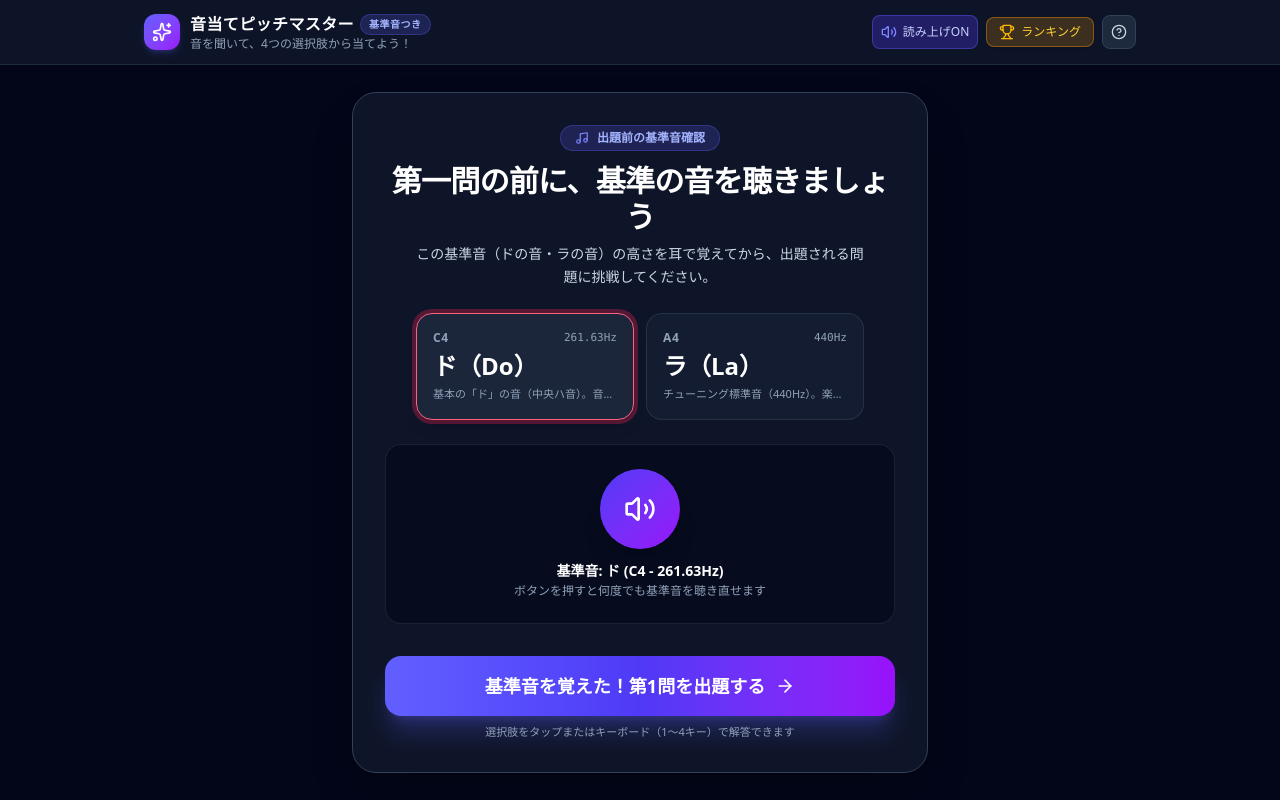
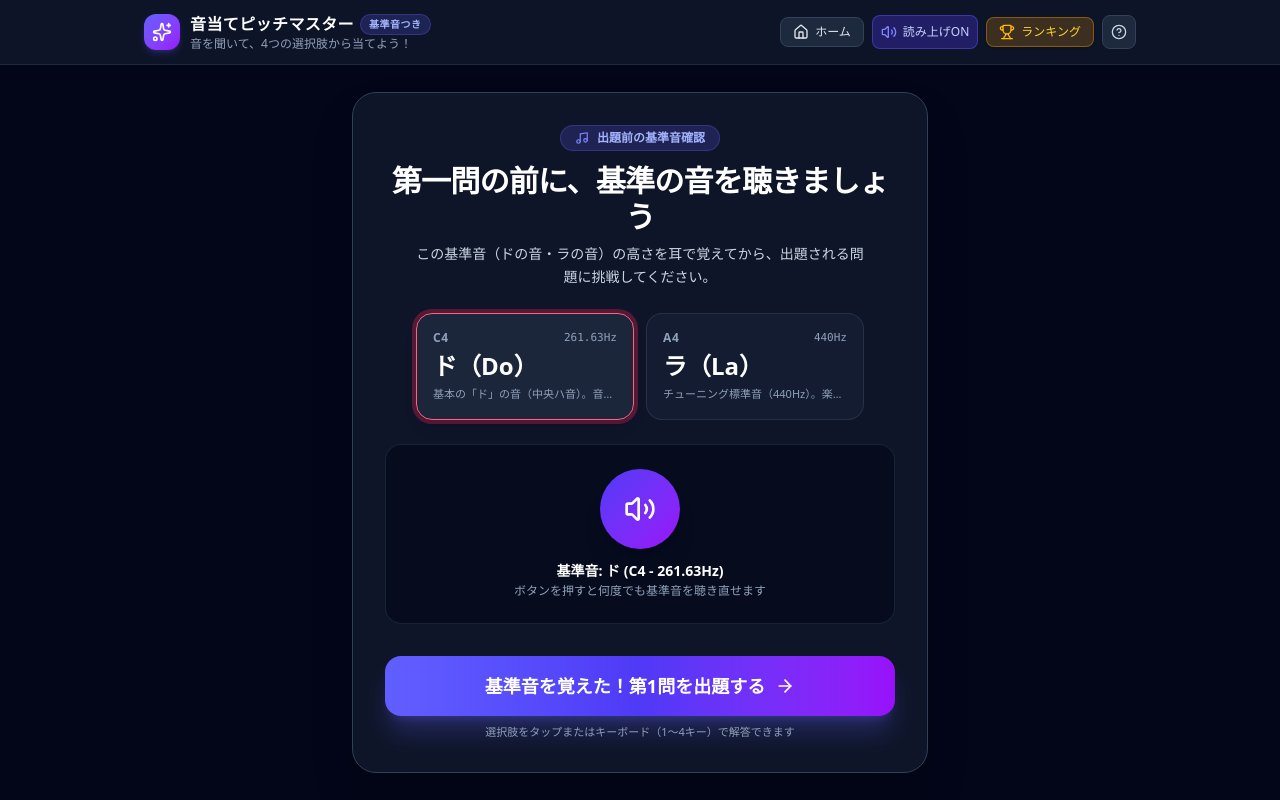
Before and after one commit to TwilliumZ/pitch-training, a React (Vite) app: page / in a window 1280 px wide. Both pictures are taken after a click on the button "ゲームスタート (全5問)". Built offline with nearby package versions, Linux system fonts and the light colour scheme.

Commit message:
問題画面、結果画面にホームに戻るボタンを設置しました。

```diff
--- a/src/App.tsx
+++ b/src/App.tsx
@@ -78,6 +78,12 @@ export default function App() {
     setSelectedNoteChoice(null);
     setScreen('reference_tone');
   }, [difficulty]);
+
+// Homeに戻る: タイマー停止 + start画面へ
+  const handleGoHome = useCallback(() => {
+    if (timerRef.current) clearInterval(timerRef.current);
+    setScreen('start');
+  }, []);
 
   // Transition from Reference Tone Screen to First Question
   const handleProceedToFirstQuestion = useCallback(() => {
@@ -264,8 +270,9 @@ export default function App() {
         onOpenRules={() => setShowRules(true)}
         speechEnabled={speechNarrationEnabled}
         onToggleSpeech={() => setSpeechNarrationEnabled((prev) => !prev)}
+        onGoHome={handleGoHome}
+        showHome={screen !== 'start'}
       />
-
       {/* Main Game Container */}
       <main className="flex-1 max-w-4xl w-full mx-auto p-4 sm:p-6 flex flex-col justify-center items-center">
         {screen === 'start' && (
--- a/src/components/Navbar.tsx
+++ b/src/components/Navbar.tsx
@@ -1,11 +1,13 @@
 import React from 'react';
-import { Trophy, HelpCircle, Volume2, VolumeX, Sparkles } from 'lucide-react';
+import { Trophy, HelpCircle, Volume2, VolumeX, Sparkles, Home } from 'lucide-react';
 
 interface NavbarProps {
   onOpenRanking: () => void;
   onOpenRules: () => void;
   speechEnabled: boolean;
   onToggleSpeech: () => void;
+  onGoHome: () => void;  // ← 追加: ホームに戻る関数
+  showHome: boolean;     // ← 追加: start画面では隠すための旗
 }
 
 export const Navbar: React.FC<NavbarProps> = ({
@@ -13,6 +15,8 @@ export const Navbar: React.FC<NavbarProps> = ({
   onOpenRules,
   speechEnabled,
   onToggleSpeech,
+  onGoHome,
+  showHome,
 }) => {
   return (
     <header className="w-full bg-slate-900/90 backdrop-blur-md border-b border-slate-800 sticky top-0 z-40">
@@ -35,6 +39,16 @@ export const Navbar: React.FC<NavbarProps> = ({
 
         {/* Action Controls */}
         <div className="flex items-center gap-2">
+          {showHome && (
+    <button
+      id="btn-go-home-header"
+      type="button"
+      onClick={onGoHome}
+      className="px-3 py-1.5 rounded-lg bg-slate-800 text-slate-200 border border-slate-700 hover:bg-slate-700 font-medium text-xs flex items-center gap-1.5 transition-all"
+      title="ホームに戻る">
+      <Home className="w-4 h-4" />
+      <span>ホーム</span>
+    </button>)}
           {/* Narrator Voice Toggle */}
           <button
             id="btn-toggle-speech-narration"
```
